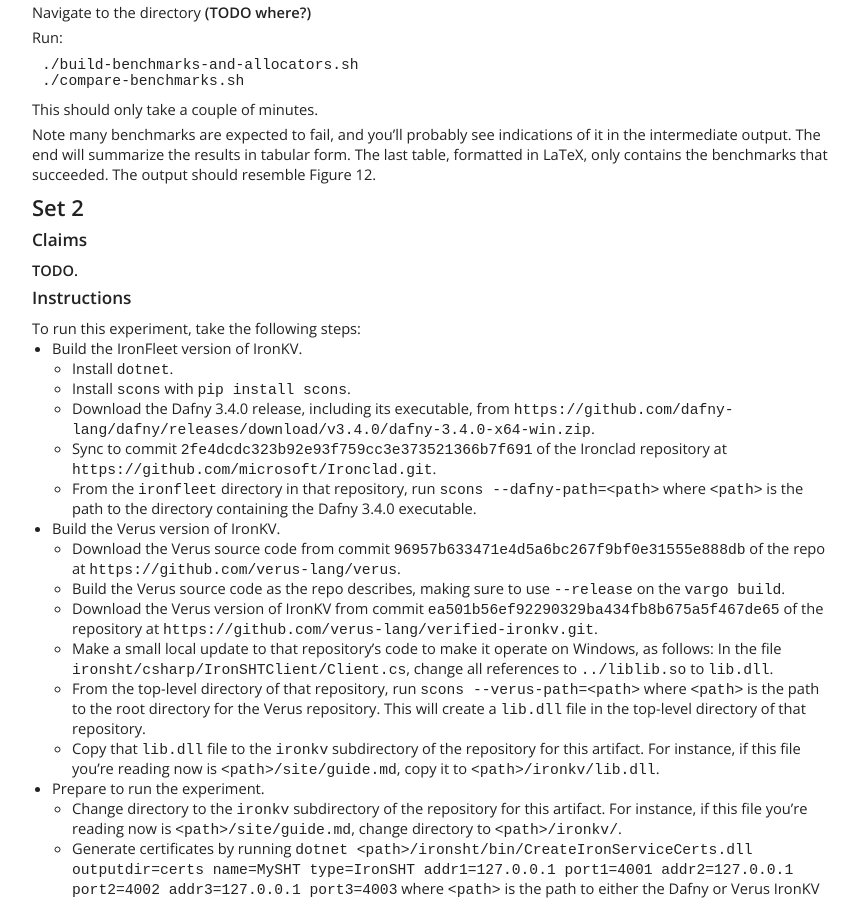
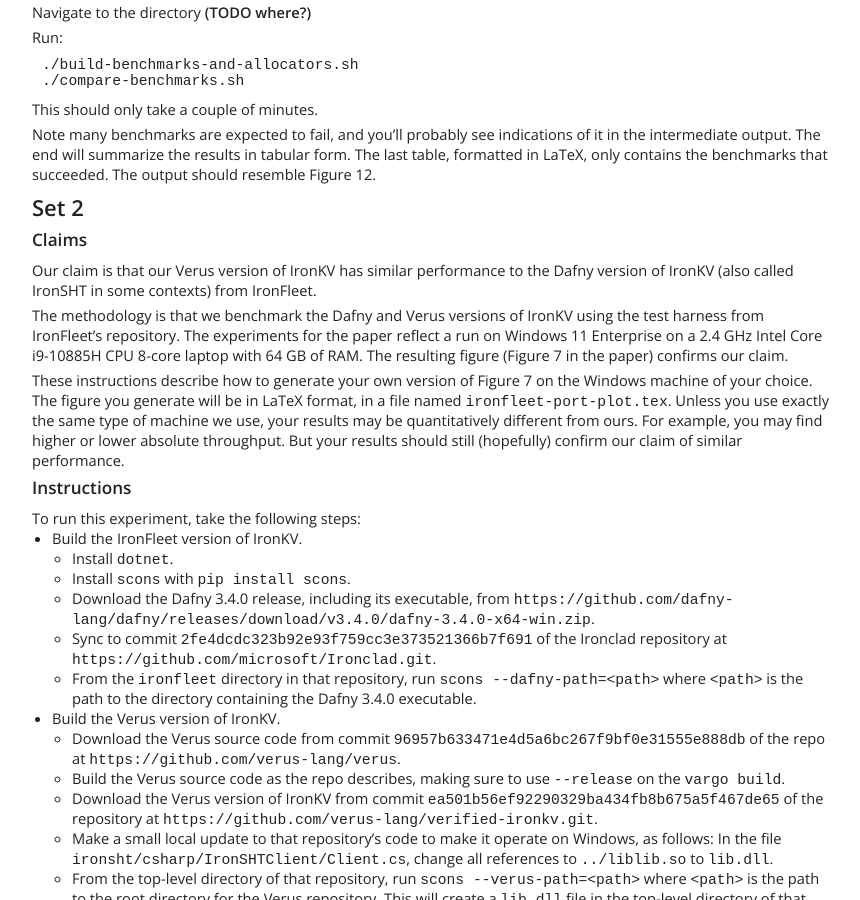
Before and after one commit to verus-lang/paper-sosp24-artifact, a Jekyll site: the page built from site/guide.md, in a window 1280 px wide and 900 px high, scrolled down 1463 px. Shown: the whole window, without its empty margins (8-868 px from the left). Built offline with Jekyll 4.4.1, drawn with Linux system fonts in a browser that asks for light colours.

Commit message:
Add claim for Set 2

```diff
--- a/site/guide.md
+++ b/site/guide.md
@@ -102,7 +102,21 @@ The output should resemble Figure 12.
 
 ### Claims
 
-**TODO.**
+Our claim is that our Verus version of IronKV has similar performance to the
+Dafny version of IronKV (also called IronSHT in some contexts) from IronFleet.
+
+The methodology is that we benchmark the Dafny and Verus versions of IronKV
+using the test harness from IronFleet's repository. The experiments for the
+paper reflect a run on Windows 11 Enterprise on a 2.4 GHz Intel Core i9-10885H
+CPU 8-core laptop with 64 GB of RAM. The resulting figure (Figure 7 in the
+paper) confirms our claim.
+
+These instructions describe how to generate your own version of Figure 7 on
+the Windows machine of your choice. The figure you generate will be in LaTeX
+format, in a file named `ironfleet-port-plot.tex`. Unless you use exactly the
+same type of machine we use, your results may be quantitatively different from
+ours. For example, you may find higher or lower absolute throughput. But your
+results should still (hopefully) confirm our claim of similar performance.
 
 ### Instructions
 
```
